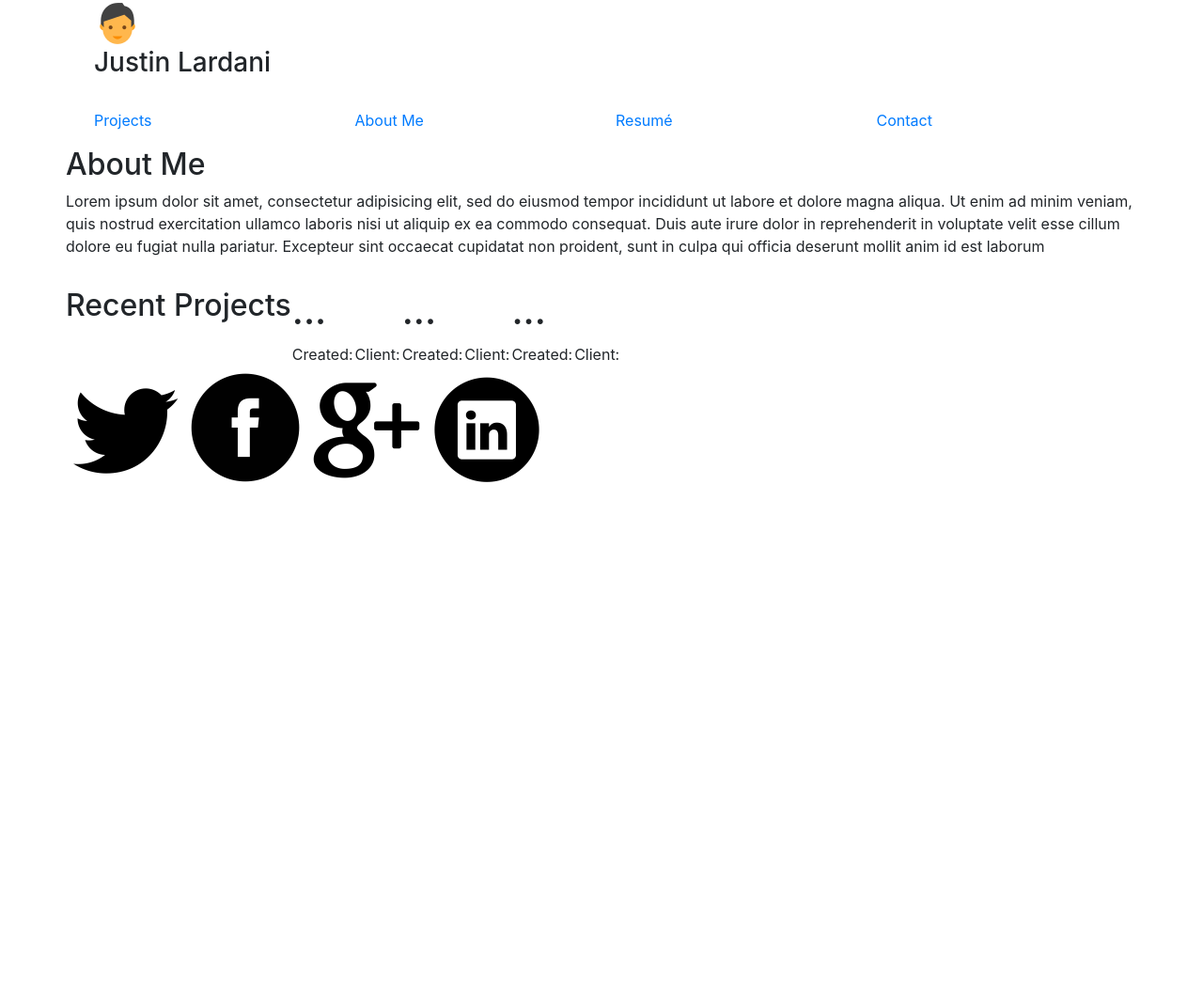
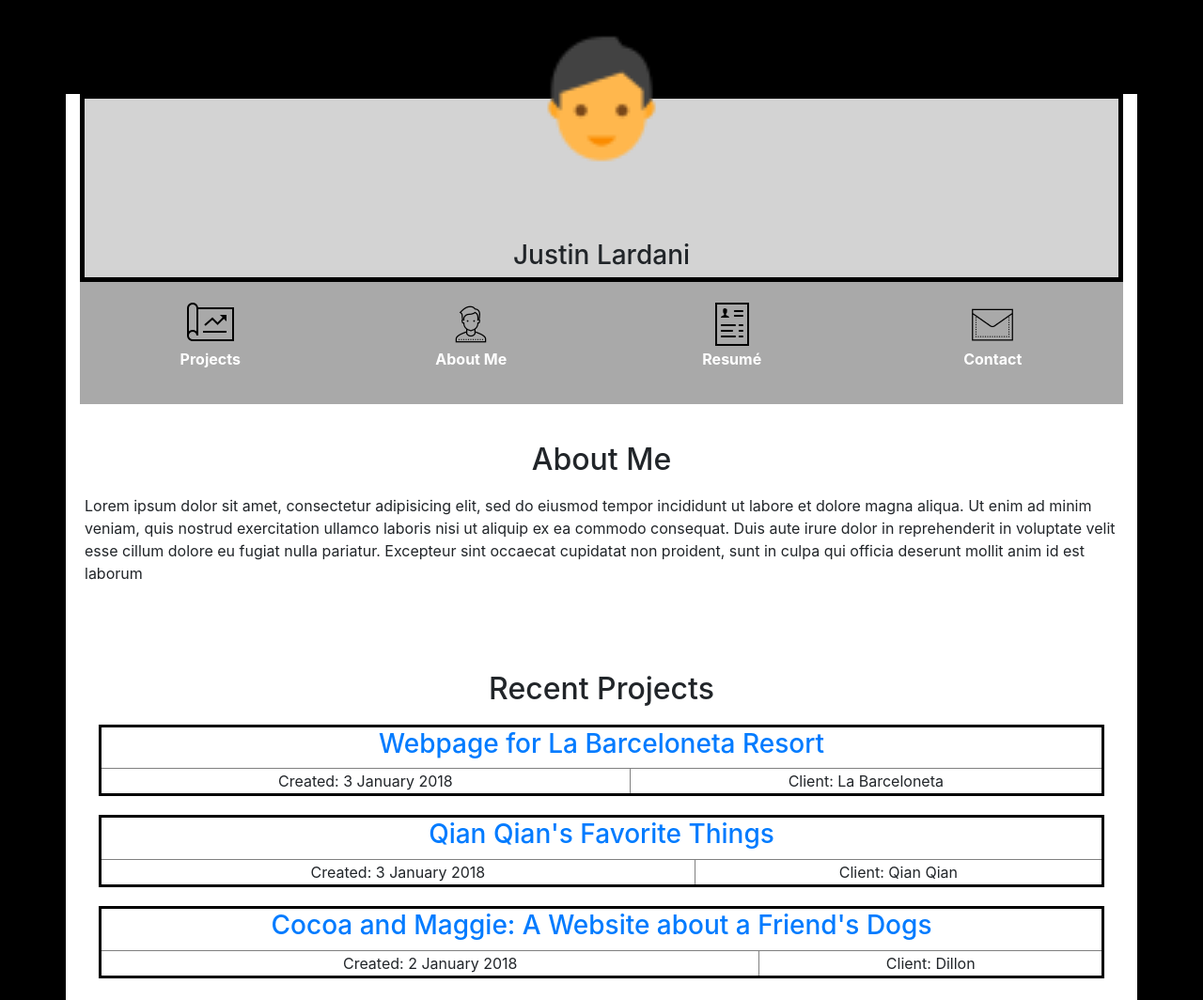
Before and after one commit to jlardani93/justin-portfolio, a plain HTML site: page index.html in a window 1280 px wide. Shown: the top 1064 px of the page at 94% size. Before the commit the page ends 800 px from the top, so only its background shows below. Drawn offline with Linux system fonts and the light colour scheme.

Commit message:
this will begin styling the banner and navbar for the website. It will also create links for Recent Projects.

```diff
--- a/css/styles.css
+++ b/css/styles.css
@@ -0,0 +1,75 @@
+html {
+  background-color: black;
+  padding: 0;
+}
+
+.container .banner {
+  text-align: center;
+  border: 5px solid black;
+  background-color: lightgray;
+  height: 200px;
+  margin-top: 100px;
+}
+
+.banner {
+  background-color: darkgray;
+}
+
+.banner img {
+  width: 150px;
+  height: 150px;
+  position: relative;
+  top: -75px;
+}
+
+.col-md-3 {
+  text-align: center;
+  padding: 20px;
+  background-color: darkgray;
+  font-weight: bold;
+}
+
+.col-md-3 a {
+  color: white;
+}
+
+body>.row {
+  padding: 20px;
+}
+
+h2 {
+  text-align: center;
+  margin-right: auto;
+  margin-left: auto;
+  padding-top: 20px;
+  padding-bottom: 10px;
+}
+
+table {
+  border: 3px solid black;
+  width: 100%;
+  margin-bottom: 20px;
+}
+
+td {
+  text-align: center;
+}
+
+td:not([colspan]) {
+  border: 1px solid gray;
+}
+
+.icons {
+  text-align: center;
+}
+
+.icons img {
+  height: 100px;
+  width: 100px;
+}
+
+footer {
+  text-align: center;
+  background-color: lightgray;
+  border: 3px solid black;
+}
--- a/index.html
+++ b/index.html
@@ -20,23 +20,23 @@
     <div class="row">
 
       <div class="col-md-3">
-        <img src="" alt="">
+        <img src="img/project.png" alt="Project icon">
         <p><a href="#">Projects</a></p>
       </div>
 
       <div class="col-md-3">
-        <img src="" alt="">
+        <img src="img/head.png" alt="About me icon">
         <p><a href="#">About Me</a></p>
       </div>
 
       <div class="col-md-3">
-        <img src="" alt="">
+        <img src="img/resume.png" alt="Resumé icon">
         <p><a href="#">Resumé</a></p>
       </div>
 
       <div class="col-md-3">
-        <img src="" alt="">
-        <p><a href="#">Contact</a></p>
+        <img src="img/contact.png" alt="Contact icon">
+        <p><a href="">Contact</a></p>
       </div>
 
     </div>
@@ -52,46 +52,52 @@
     </div>
 
     <div class="row"> <!--Creates table for listing out recent projects -->
+      <div class="col-md-12">
+
         <h2>Recent Projects</h2>
 
         <table>
           <tr>
-          <td colspan="2"><h1>...</h1></td>
+            <td colspan="2"><a href="http://jlardani93.github.io/Resort"><h3>Webpage for La Barceloneta Resort</h3></a></td>
           </tr>
           <tr>
-          <td>Created: </td>
-          <td>Client: </td>
+            <td>Created: 3 January 2018 </td>
+            <td>Client: La Barceloneta</td>
           </tr>
         </table>
 
         <table>
           <tr>
-          <td colspan="2"><h1>...</h1></td>
+            <td colspan="2"><a href="http://jlardani93.github.io/favorite_things3"><h3>Qian Qian's Favorite Things</h3></a></td>
           </tr>
           <tr>
-          <td>Created: </td>
-          <td>Client: </td>
+            <td>Created: 3 January 2018 </td>
+            <td>Client: Qian Qian</td>
           </tr>
         </table>
 
         <table>
           <tr>
-          <td colspan="2"><h1>...</h1></td>
+            <td colspan="2"><a href="http://jlardani93.github.io/my-pet"><h3>Cocoa and Maggie: A Website about a Friend's Dogs</h3></a></td>
           </tr>
           <tr>
-          <td>Created: </td>
-          <td>Client: </td>
+            <td>Created: 2 January 2018 </td>
+            <td>Client: Dillon </td>
           </tr>
         </table>
 
       </div>
 
+    </div>
 
-    <div class="row">
+
+    <div class="row icons">
+      <div class="col-md-12">
         <a href="#"><img src="img/twitter.png" alt="Twitter icon"></a>
         <a href="#"><img src="img/facebook.png" alt="Facebook icon"></a>
         <a href="#"><img src="img/google.png" alt="Google icon"></a>
         <a href="#"><img src="img/linkedin.png" alt="Linkedin icon"></a>
+      </div>
     </div>
 
   </body>
@@ -99,7 +105,7 @@
 <!-- Footer follows -->
 
   <footer>
-
+    <p>Justin Lardani | jlardani93@gmail.com | (484) 358-4062 | Seattle, WA</p>
   </footer>
 
 </html>
```
Lines whose indentation alone changed are shown as unchanged.
